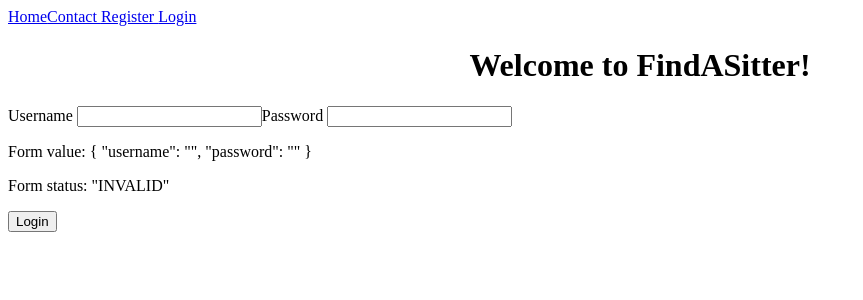
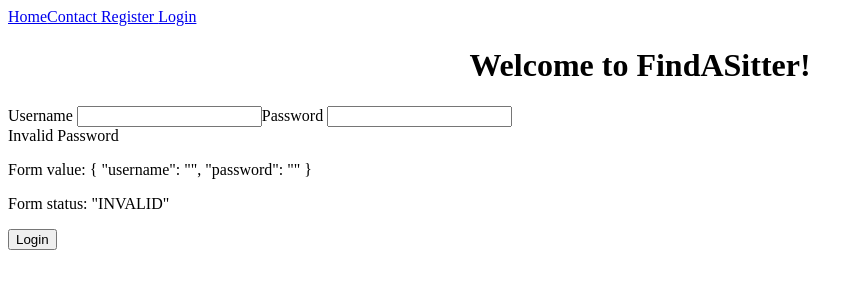
Before and after one commit to ckirschberg/FindASitterWebDev, an Angular app: page /login in a window 1280 px wide. Shown: the top 300 px of the page, without its empty margins (0-863 px from the left). Built offline with nearby package versions, Linux system fonts and the light colour scheme.

Commit message:
custom validator

```diff
--- a/src/app/PasswordValidator.ts
+++ b/src/app/PasswordValidator.ts
@@ -1,15 +1,16 @@
-// import {FormControl} from "@angular/forms";
+import {FormControl} from "@angular/forms";
 
-// export class PasswordValidator {
+export class PasswordValidator {
 
-//   static getPasswordValidator() {
-//     return function initialsValidator(control: FormControl): { [s: string]: boolean } {
+  static getPasswordValidator() {
+    return function passwordValidator(control: FormControl): { [s: string]: boolean } {
 
-//       if (!control.value.match(/^123/)) {
-//         return {invalidChars: true};
-//       }
+      // Write code here..
+      if (!control.value.match(/^123/)) {
+        return {invalidPassword: true};
+      }
 
-
-//     }
-//   }
-// }
+      return null;
+    }
+  }
+}
--- a/src/app/login/login.component.html
+++ b/src/app/login/login.component.html
@@ -10,6 +10,9 @@
   <label>Password
     <input formControlName="password">
   </label>
+  <div *ngIf="loginForm.controls.password.errors?.invalidPassword">
+    Invalid Password
+  </div>
 
   <p>Form value: {{ loginForm.value | json }}</p>
   <p>Form status: {{ loginForm.status | json }}</p>
--- a/src/app/login/login.component.ts
+++ b/src/app/login/login.component.ts
@@ -2,6 +2,7 @@ import { Component, OnInit } from '@angular/core';
 import { FormControl, FormGroup, FormBuilder, Validators } from '@angular/forms';
 import { Baby } from '../entities/baby';
 import { Router } from '@angular/router';
+import { PasswordValidator } from '../PasswordValidator';
 // import { PasswordValidator } from '../PasswordValidator';
 
 @Component({
@@ -37,11 +38,11 @@ export class LoginComponent implements OnInit {
     this.loginForm = this.fb.group({
       username: ['', Validators.required],
       password: ['',
-      // Validators.compose([
+      Validators.compose([
         Validators.required,
-        // PasswordValidator.getPasswordValidator()
+        PasswordValidator.getPasswordValidator()
        ]
-      // )]
+      )]
     });
   }
 
```
